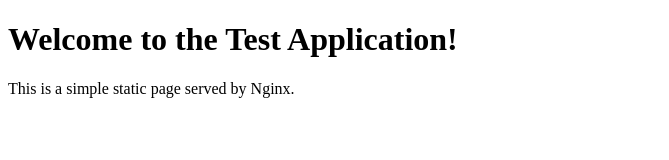
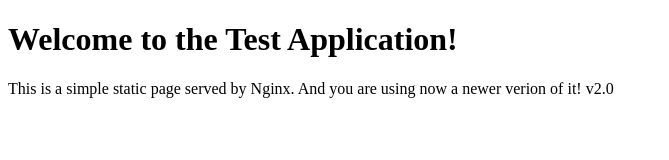
Before and after one commit to JulieJool/nginx-app, a plain HTML site: page index.html in a window 1280 px wide. Shown: the whole page, without its empty margins (0-669 px from the left). Drawn offline with Linux system fonts and the light colour scheme.

Commit message:
Update index.html

```diff
--- a/index.html
+++ b/index.html
@@ -5,6 +5,6 @@
 </head>
 <body>
     <h1>Welcome to the Test Application!</h1>
-    <p>This is a simple static page served by Nginx.</p>
+    <p>This is a simple static page served by Nginx. And you are using now a newer verion of it! v2.0</p>
 </body>
 </html>
```
